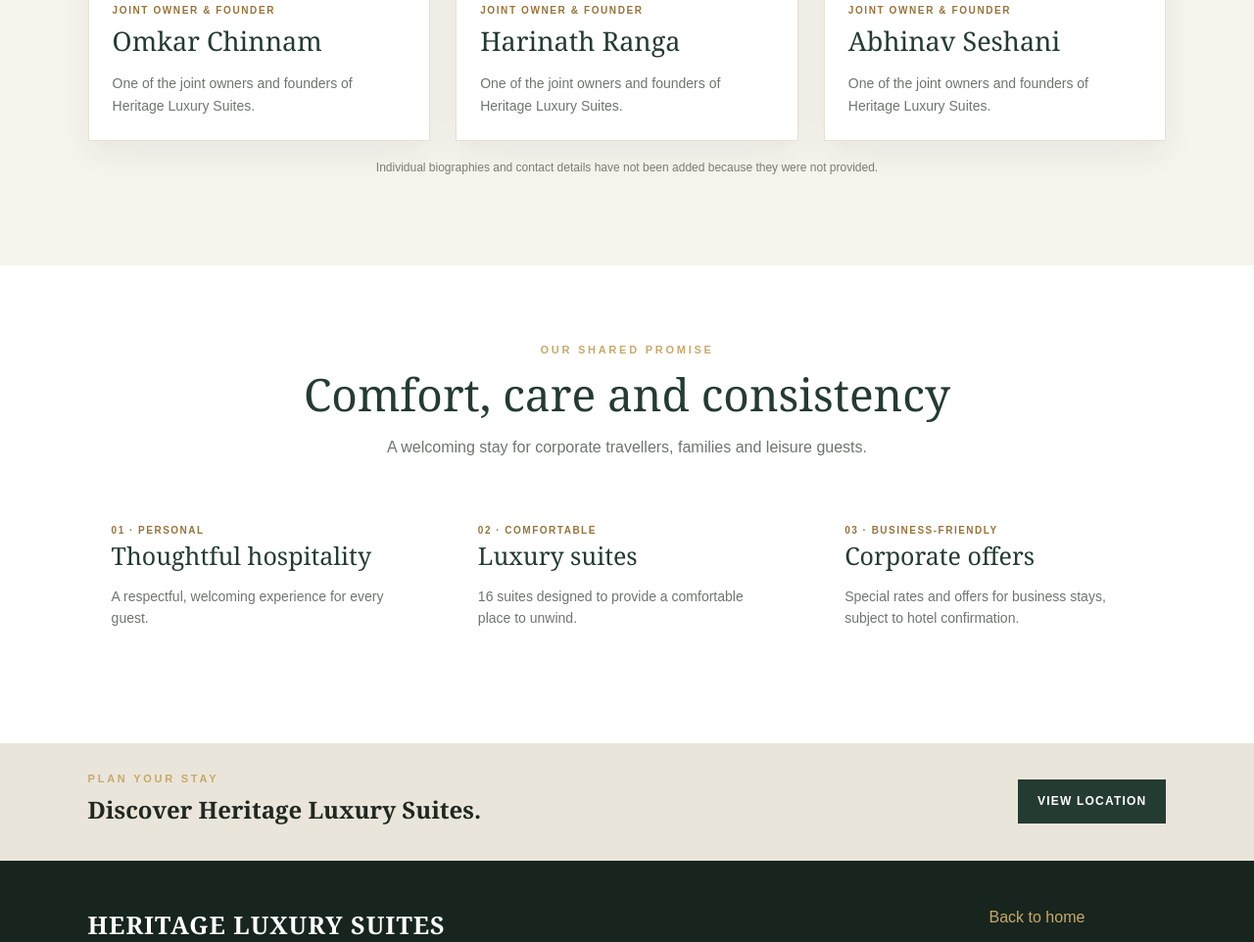
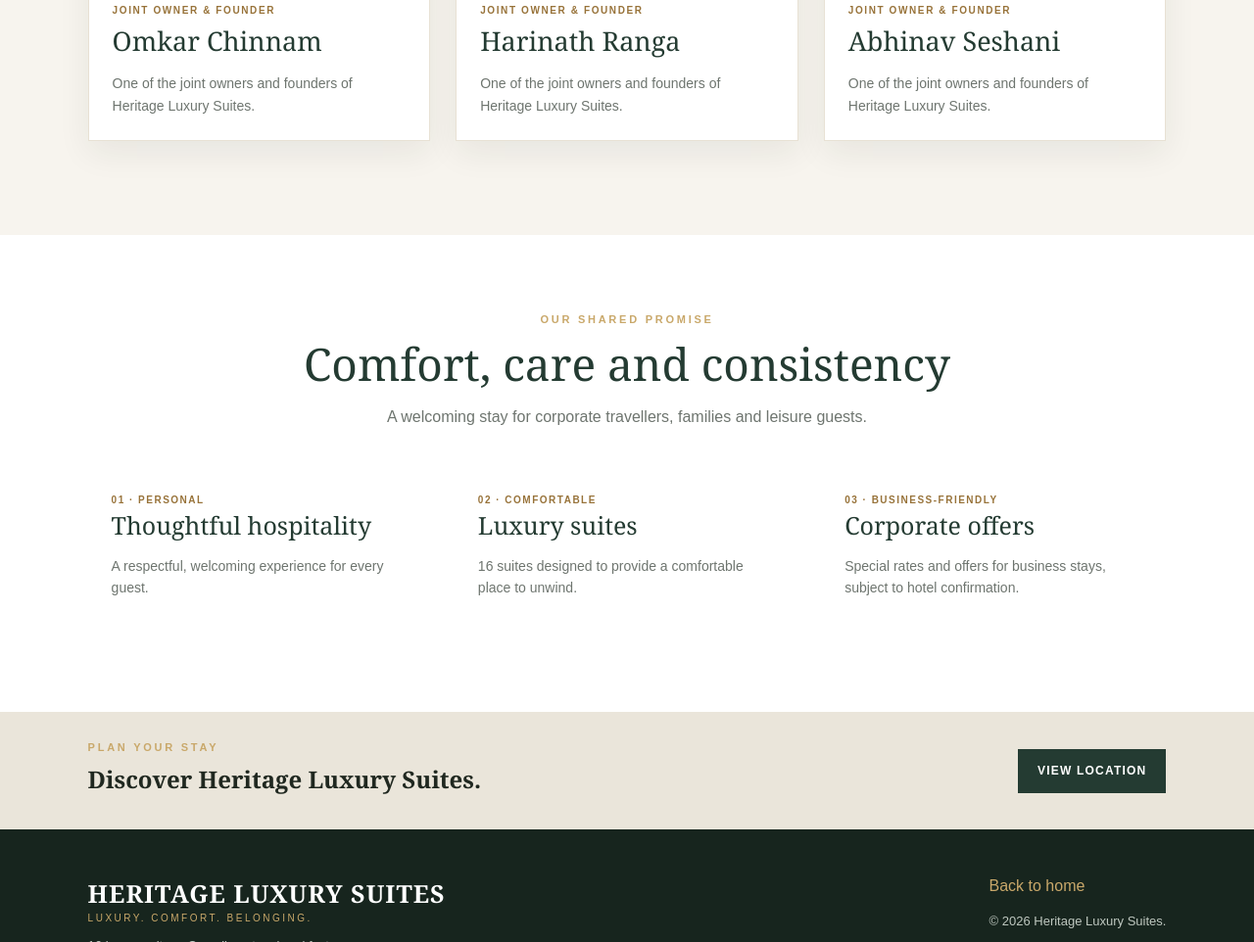
Before and after one commit to heritage-luxury-suits/Heritage-Luxury-Suites, a plain HTML site: page owner.html in a window 1280 px wide. Shown: the part 1193-2155 px from the top of the page at 98% size. Drawn offline with Linux system fonts and the light colour scheme.

Commit message:
Update owner.html

```diff
--- a/owner.html
+++ b/owner.html
@@ -8,7 +8,7 @@
 <article class="owner-card"><img src="images/omkar-chinnam.jpg" alt="Portrait of Omkar Chinnam"><div class="owner-card-body"><div class="role">Joint Owner &amp; Founder</div><h3>Omkar Chinnam</h3><p>One of the joint owners and founders of Heritage Luxury Suites.</p></div></article>
 <article class="owner-card"><img src="images/harinath-ranga.jpg" alt="Portrait of Harinath Ranga"><div class="owner-card-body"><div class="role">Joint Owner &amp; Founder</div><h3>Harinath Ranga</h3><p>One of the joint owners and founders of Heritage Luxury Suites.</p></div></article>
 <article class="owner-card"><img src="images/abhinav-seshani.jpg" alt="Portrait of Abhinav Seshani"><div class="owner-card-body"><div class="role">Joint Owner &amp; Founder</div><h3>Abhinav Seshani</h3><p>One of the joint owners and founders of Heritage Luxury Suites.</p></div></article>
-</div><p class="notice" style="text-align:center">Individual biographies and contact details have not been added because they were not provided.</p></section>
+</div><p class="notice" style="text-align:center"></p></section>
 <section class="section white"><div class="section-head"><div class="eyebrow">Our shared promise</div><h2>Comfort, care and consistency</h2><p>A welcoming stay for corporate travellers, families and leisure guests.</p></div><div class="cards"><article class="card"><div class="card-content"><div class="tag">01 · Personal</div><h3>Thoughtful hospitality</h3><p>A respectful, welcoming experience for every guest.</p></div></article><article class="card"><div class="card-content"><div class="tag">02 · Comfortable</div><h3>Luxury suites</h3><p>16 suites designed to provide a comfortable place to unwind.</p></div></article><article class="card"><div class="card-content"><div class="tag">03 · Business-friendly</div><h3>Corporate offers</h3><p>Special rates and offers for business stays, subject to hotel confirmation.</p></div></article></div></section>
 <div class="contact-strip"><div><div class="eyebrow">Plan your stay</div><h2 style="font-family:Georgia,serif;margin:4px 0">Discover Heritage Luxury Suites.</h2></div><a class="btn dark" href="index.html#location">View location</a></div>
 <footer class="footer"><div><div class="brand" style="color:white">HERITAGE LUXURY SUITES<small>Luxury. Comfort. Belonging.</small></div><p>16 luxury suites · Complimentary breakfast</p></div><div><a href="index.html">Back to home</a><p>© 2026 Heritage Luxury Suites.</p></div></footer></body></html>
```
